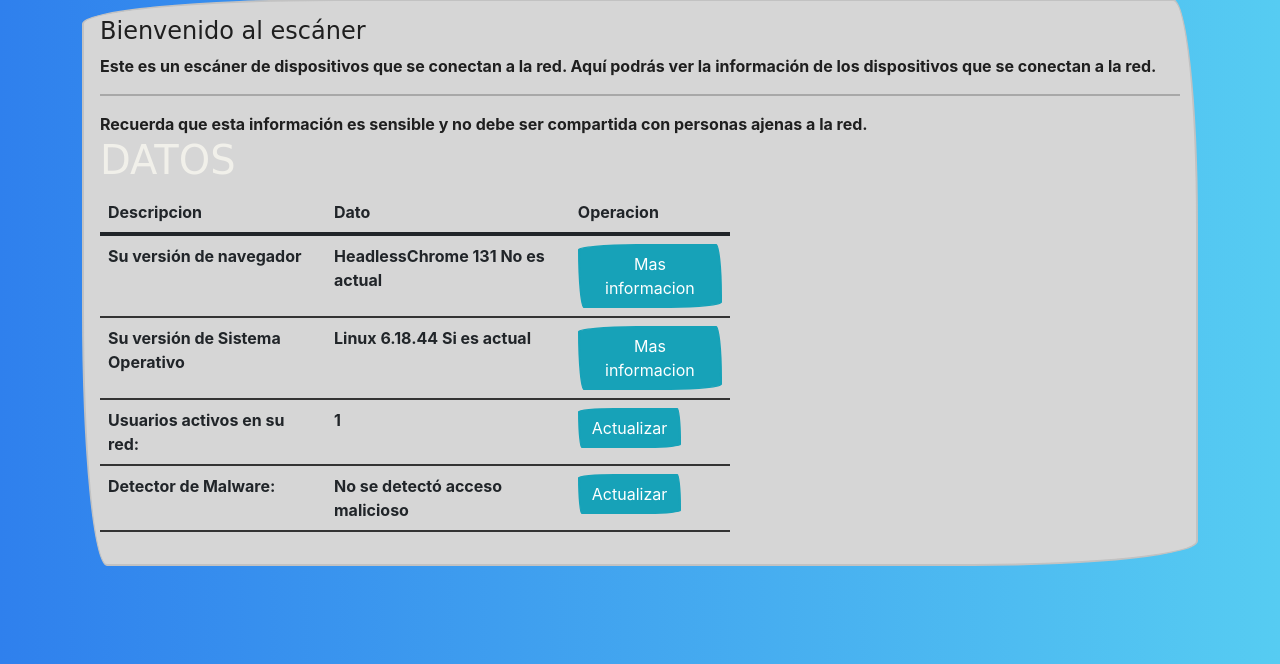
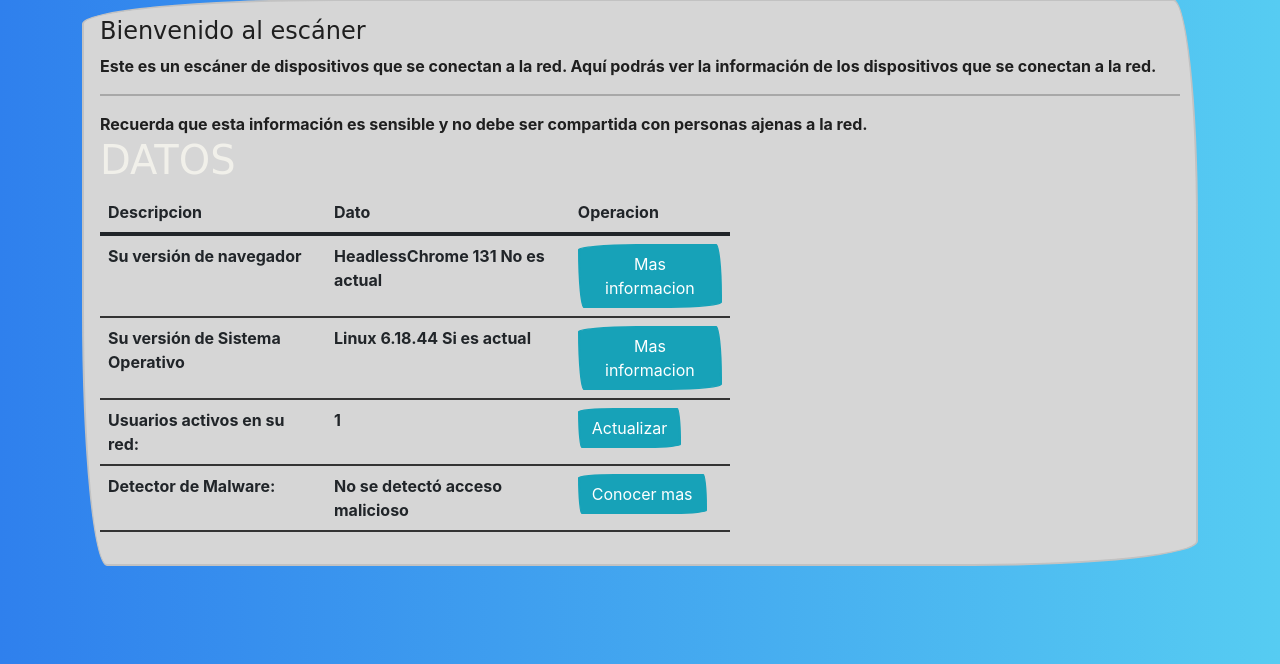
Before and after one commit to libialany/uaparser, a Flask app: page / in a window 1280 px wide. Shown: the part 77-741 px from the top of the page. Run offline with Flask 2, Linux system fonts and the light colour scheme; data comes from the database, SQL or seed files in the repository; both versions use the stored data as it was before the commit; data that the repository does not hold is empty; some libraries are stand-ins or nearby versions.

Commit message:
feat: adicion de links

```diff
--- a/templates/index.html
+++ b/templates/index.html
@@ -46,7 +46,7 @@
                                     <td>Su versión de navegador</td>
                                     <td><span id="navegador_actual"></span><br />
                                     <td>
-                                        <a class="btn btn-info" href="">Mas informacion</a>
+                                        <a class="btn btn-info" href="https://en.wikipedia.org/wiki/Template:Google_Chrome_release_compatibility">Mas informacion</a>
                                     </td>
                                 </tr>
                                 <tr>
@@ -67,7 +67,7 @@
                                     <td>Detector de Malware:</td>
                                     <td><span id="malware_activo">Cargando...</span><br /></td>
                                     <td>
-                                        <a class="btn btn-info" href="/">Actualizar</a>
+                                        <a class="btn btn-info" href="https://github.com/ppfeufer/adguard-filter-list">Conocer mas</a>
                                     </td>
                                 </tr>
                             </tbody>
@@ -87,8 +87,7 @@
         const dataServer = ua.getOS().withClientHints().then(function (browser) {
             getOSActual(browser['name'], browser['version']);
         });
-        // TODO: Agregar lo mismo para el OS
-        // el endpoint es /os_actual con variables name, major
+
     </script>
 </body>
 
```
Also changed, not shown: db.sqlite3 (deleted).
